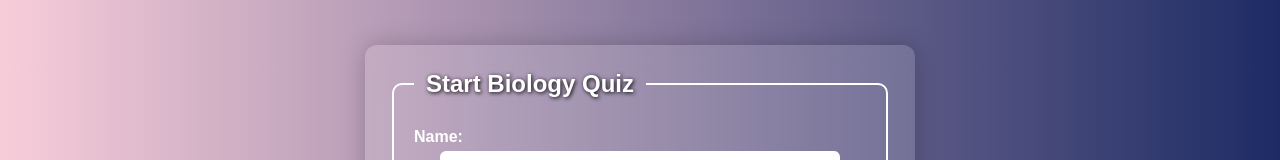
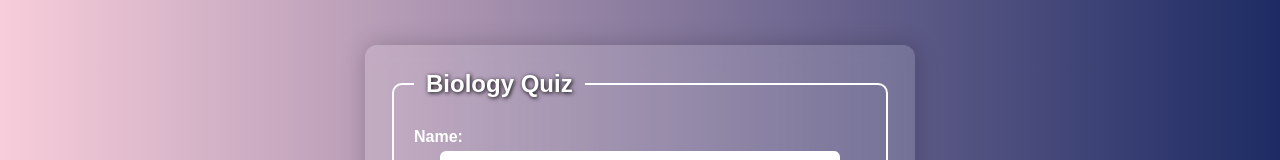
Before and after one commit to Danish2323/quiz-application, a plain HTML site: page index.html in a window 1280 px wide. Shown: the part 185-345 px from the top of the page. Drawn offline with nearby package versions, Linux system fonts and the light colour scheme.

Commit message:
Update index.html

```diff
--- a/index.html
+++ b/index.html
@@ -7,12 +7,11 @@
   <link rel="stylesheet" href="style.css"/>
 </head>
 <body>
-  <!-- Start Screen -->
   <div class="screen active" id="start-screen">
     <div class="login-box">
       <form>
         <fieldset>
-          <legend>Start Biology Quiz</legend>
+          <legend>Biology Quiz</legend>
 
           <label for="username">Name:</label>
           <input type="text" id="username" placeholder="Enter your name" required />
@@ -29,8 +28,6 @@
       </form>
     </div>
   </div>
-
-  <!-- Quiz Screen -->
   <div class="screen" id="quiz-screen">
     <div id="question-count"></div>
     <h2 id="question-text"></h2>
@@ -38,8 +35,6 @@
     <p id="explanation"></p>
     <button id="next-btn" onclick="nextQuestion()">Next</button>
   </div>
-
-  <!-- Result Screen -->
   <div class="screen" id="result-screen">
     <h2>Your Score</h2>
     <div style="width: 300px; height: 300px; margin: 12px;">
@@ -50,7 +45,7 @@
     <button onclick="restartQuiz()">Retry</button>
   </div>
 
-  <!-- Analysis Screen -->
+
   <div class="screen" id="analysis-screen">
     <h2>Answer Analysis</h2>
     <div id="analysis-list"></div>
```
